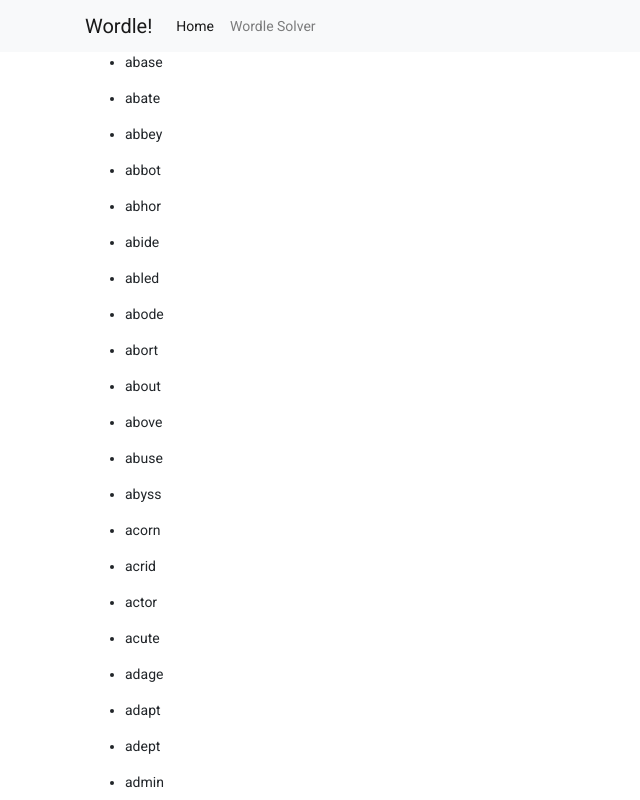
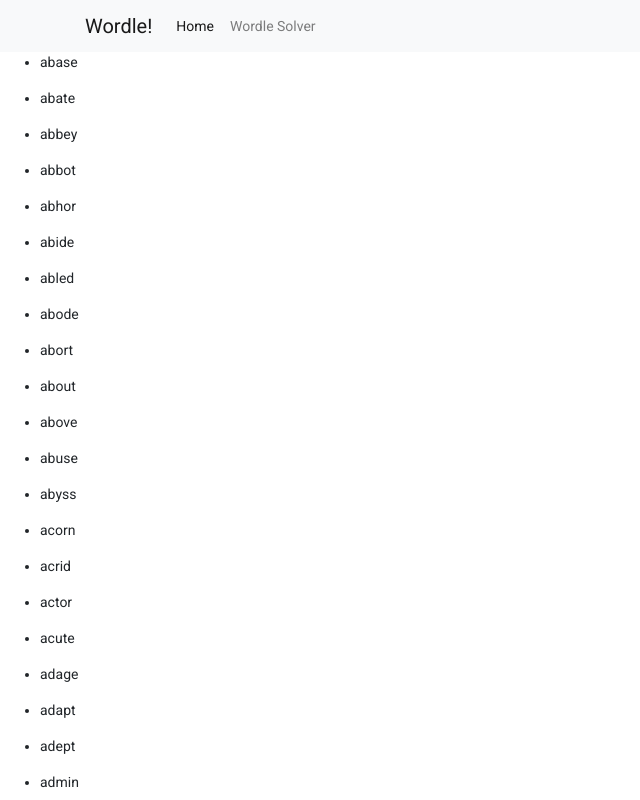
Before and after one commit to kimjust6/Wordle-Clone-Pink, an Angular app: page /solver in a window 1280 px wide. Shown: the top 800 px of the page, without its empty margins (0-640 px from the left). Built offline with nearby package versions, Linux system fonts and the light colour scheme.

Commit message:
minor changes

```diff
--- a/src/app/component/navigation/navigation.component.html
+++ b/src/app/component/navigation/navigation.component.html
@@ -1,6 +1,6 @@
 <nav class="navbar navbar-expand-lg navbar-light bg-light">
   <div class="container">
-    <a class="navbar-brand" href="#">Wordle!</a>
+    <a class="navbar-brand" href="">Wordle!</a>
     <button
       class="navbar-toggler"
       type="button"
--- a/src/app/component/solver/solver.component.html
+++ b/src/app/component/solver/solver.component.html
@@ -1,4 +1,4 @@
 
-<div class="container">
+<div >
     <app-valid-words></app-valid-words>
 </div>
```
